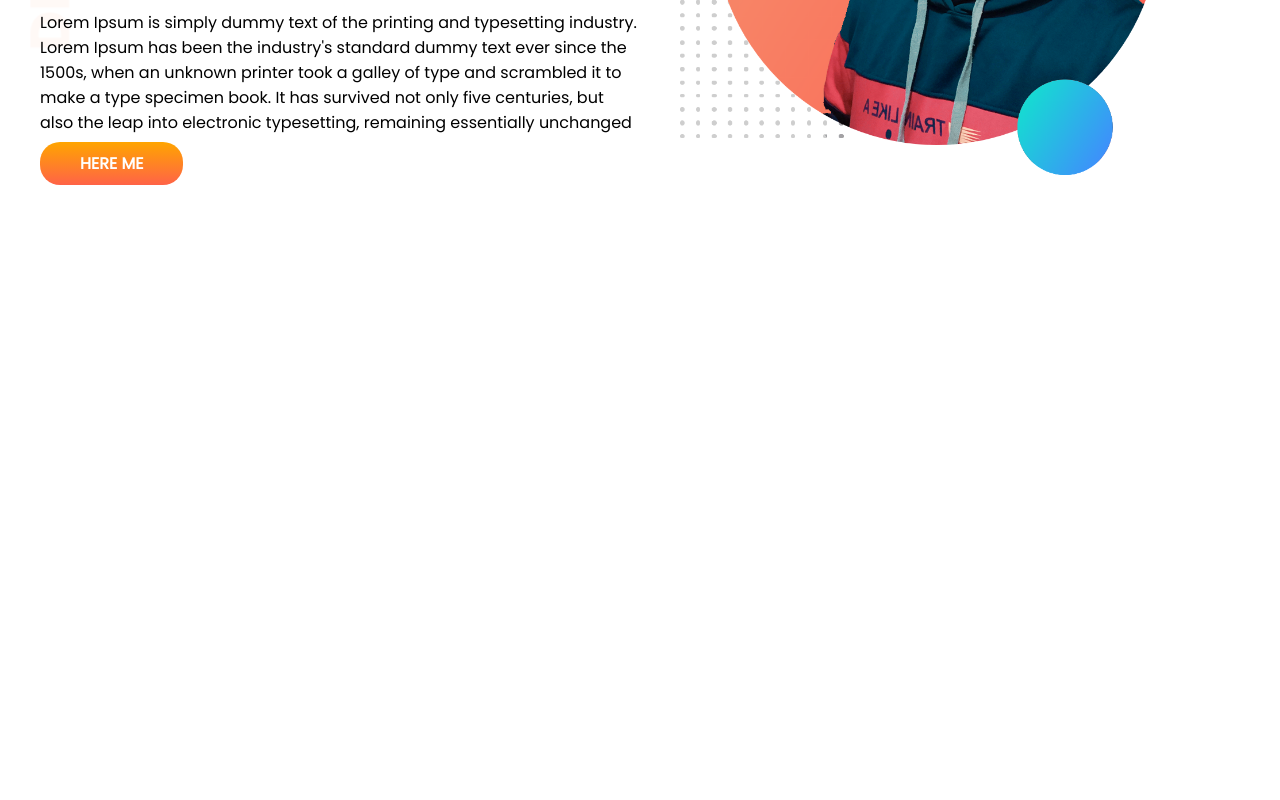
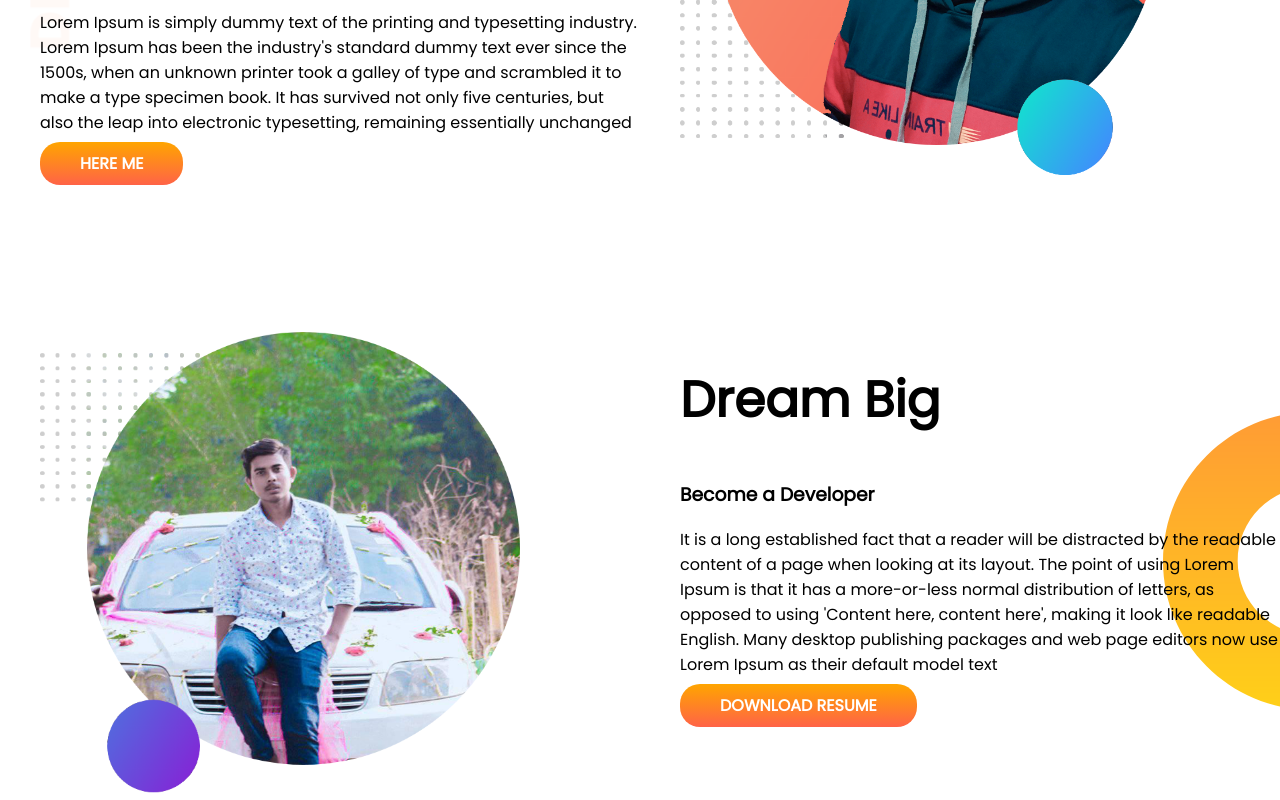
Before and after one commit to Shamim120/my-protfolio, a plain HTML site: page index.html in a window 1280 px wide. Shown: the part 312-1112 px from the top of the page. Before the commit the page ends 800 px from the top, so only its background shows below. Drawn offline with Linux system fonts and the light colour scheme.

Commit message:
dream-big

```diff
--- a/index.html
+++ b/index.html
@@ -22,8 +22,7 @@
                 industry's standard dummy text ever since the 1500s, when an unknown printer took a galley of type and
                 scrambled it to make a type specimen book. It has survived not only five centuries, but also the leap
                 into electronic typesetting, remaining essentially unchanged</p>
-            <a class="link-button" target="blank" href="https://www.facebook.com/farhan.ahmed.hamim247/">HERE
-                ME</a>
+            <a class="link-button" target="blank" href="https://www.facebook.com/farhan.ahmed.hamim247/">HERE ME</a>
         </div>
 
         <div>
@@ -32,6 +31,26 @@
 
     </section>
 
+    <section class="dream">
+        <div>
+            <img src="images/shamim2.png" alt="">
+        </div>
+
+        <div>
+            <h1>Dream Big</h1>
+            <h3>Become a Developer</h3>
+            <p>It is a long established fact that a reader will be distracted by the readable content of a page when
+                looking at its layout. The point of using Lorem Ipsum is that it has a more-or-less normal distribution
+                of letters, as opposed to using 'Content here, content here', making it look like readable English. Many
+                desktop publishing packages and web page editors now use Lorem Ipsum as their default model text</p>
+            <a class="download" target="blank" href="https://www.facebook.com/farhan.ahmed.hamim247/">DOWNLOAD
+                RESUME</a>
+
+        </div>
+
+
+    </section>
+
 </body>
 
 </html>
--- a/slyle.css
+++ b/slyle.css
@@ -33,3 +33,18 @@ border-radius: 20px;
     background-repeat: no-repeat;
     margin: 0px;
 }
+.download{
+    text-decoration: none;
+background-image: linear-gradient(orange, tomato);
+padding: 10px 40px;
+font-weight: 700;
+color: white;
+border-radius: 20px;
+
+}
+.dream{
+    margin-top: 140px;
+    background-image: url(images/dream-bg.png);
+    background-repeat: no-repeat;
+    background-position: right;
+}
```
